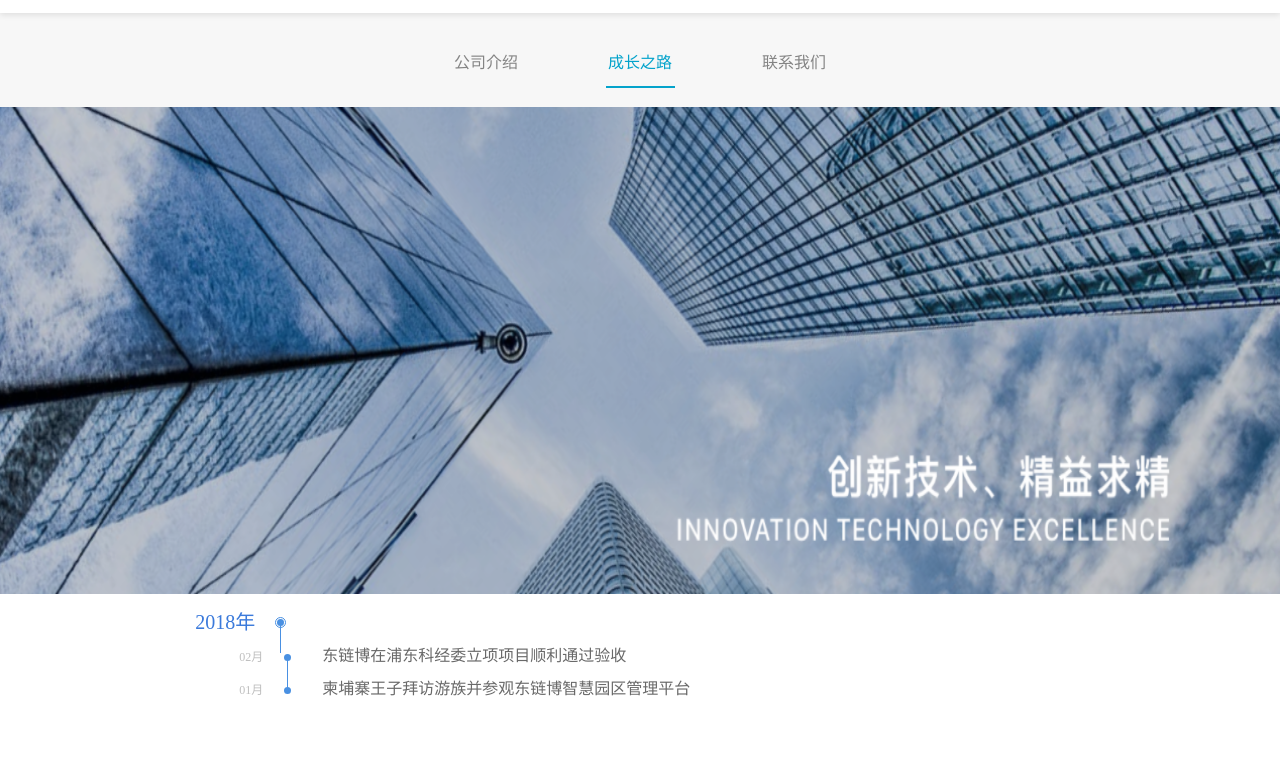
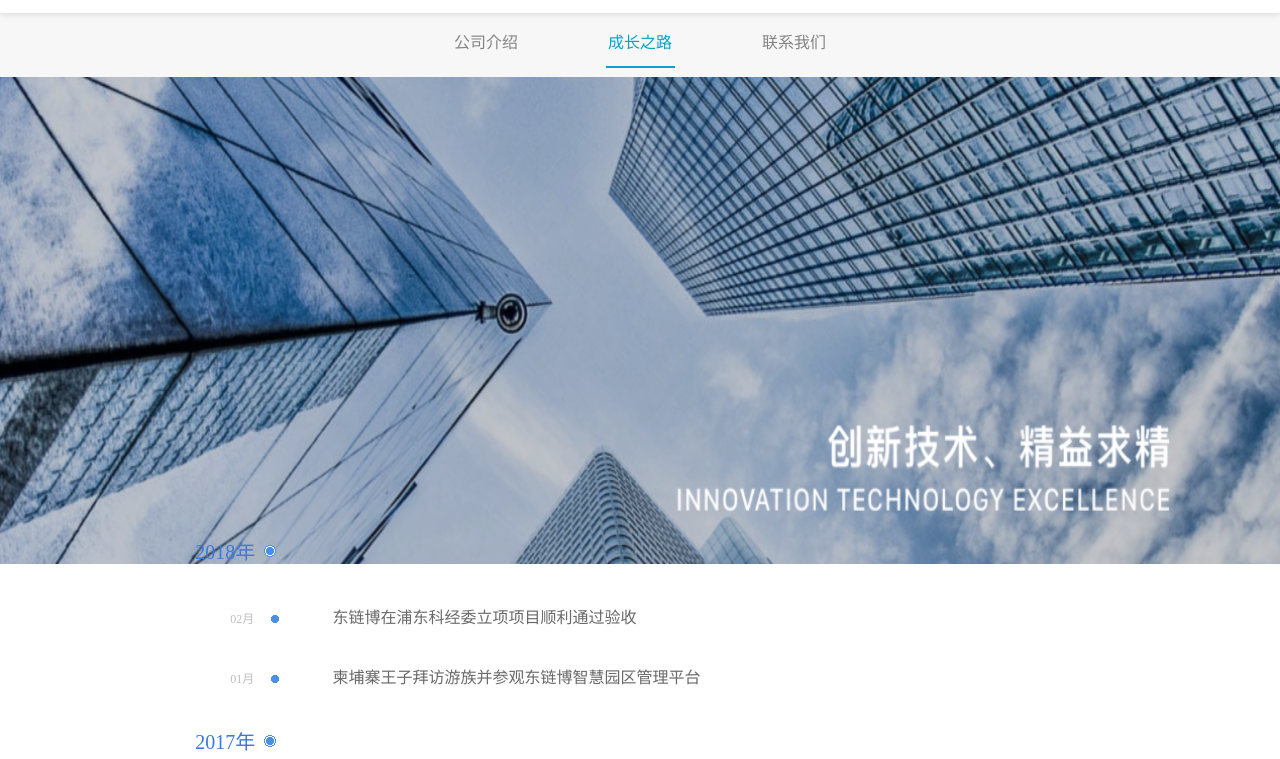
Before and after one commit to zxshhh/dlbpc, a website: page introduce.html in a window 1280 px wide. Both pictures are taken after a click on the item "成长之路". Shown: the part 41-800 px from the top of the page. Drawn offline with Linux system fonts and the light colour scheme.

Commit message:
关于我们样式修改

```diff
--- a/css/intr.css
+++ b/css/intr.css
@@ -42,7 +42,7 @@
   }
   .body-main .ul {
     margin-left: -5px;
-    margin-top: -44px;
+    /* margin-top: -44px; */
   }
   .body-main .ul .flex:last-child .solid div {
     height: 0px;
@@ -62,6 +62,7 @@
     display: flex;
     -ms-flex-align: center;
         align-items: center;
+        height: 60px;
   }
   .body-main .circle {
     width: 11px;
@@ -79,7 +80,7 @@
   .body-main .month {
     font-size: 12px;
     color: #bebebe;
-    width: 33px;
+    /* width: 33px; */
   }
   .body-main .solid {
     position: relative;
@@ -88,16 +89,16 @@
     height: 7px;
     background: #4990E2;
     margin: 1px;
-    border-radius: 8px;
+    border-radius: 14px;
     z-index: -1;
   }
   .body-main .solid div {
     width: 1px;
-    height: 33px;
+    height: 45px;
     position: absolute;
     background: #4990e2;
     left: 50%;
-    margin-left: -1px;
+    margin-left: 0px;
     margin-top: 1px;
   }
   .body-main .flex .text {
@@ -146,7 +147,7 @@
 
   /* ---------------------------------------------------------------- */
    .titles{
-     height:144px;
+     height:114px;
      width:100%;
      text-align: center;
    }
--- a/css/main.css
+++ b/css/main.css
@@ -659,7 +659,7 @@ body {
     font-size: 0.27rem;
     font-family: "Microsoft Himalaya";
     color: #ffffff;
-    margin-left: 51px;
+    margin-left: .55rem;
 }
 
 .header-top .header-top-mens-main .header-top-mens .header-top-right .border-h {
--- a/introduce.html
+++ b/introduce.html
@@ -66,7 +66,7 @@
             font-family: "微软雅黑";
         }
         .case-titles{
-            padding-top: 50px;
+            padding-top: 30px;
         }
         .body-main .flex .textSpan{
             margin-left: 30px;
@@ -168,6 +168,26 @@
             height: 33px;
             background: #4990e2;
         }
+        h6{
+            height: 46px;
+            background-image:
+                radial-gradient(#4990e2 4px, #fff 0, #fff 5px, #4990e2 0, #4990e2 6px, transparent 0),
+                linear-gradient(90deg, transparent 4px, #4990e2 0, #4990e2 5px, transparent 0);
+            background-position: right 0px top 8px, right 6px top 9px;
+            background-size: 14px 14px, 2px 100%;
+            background-repeat: no-repeat;
+            padding-right: 22px;
+        }
+        .month {
+            line-height: 110px;
+            background-image:
+                radial-gradient(#4990e2 4px, #fff 0, #fff 5px, transparent 0),
+                linear-gradient(90deg, transparent 4px, #4990e2 0, #4990e2 5px, transparent 0);
+            background-position: right 0px center, right 6px top;
+            background-size: 14px 14px, 2px 100%;
+            background-repeat: no-repeat;
+            padding-right: 28px;
+        }
     </style>
 </head>
 <body>
@@ -267,26 +287,26 @@
 <div class="body-main body-main-time" style="width: 1015px;">
     <div class="item">
         <div class="year flex">
-            <h6>2018年</h6>
-            <div class="circle">
-                <div class="solid-circle">
+            <h6 class="h6-top">2018年</h6>
+            <!-- <div class="circle"> -->
+                <!-- <div class="solid-circle">
                     <div></div>
-                </div>
-            </div>
+                </div> -->
+            <!-- </div> -->
         </div>
          <ul class="ul">
             <li class="flex">
                 <div class="month">02月</div>
-                <div class="solid">
+                <!-- <div class="solid">
                     <div></div>
-                </div>
+                </div> -->
                 <div class="textSpan">东链博在浦东科经委立项项目顺利通过验收</div>
             </li>
              <li class="flex">
                 <div class="month">01月</div>
-                <div class="solid">
+                <!-- <div class="solid">
                     <div></div>
-                </div>
+                </div> -->
                 <div class="textSpan">柬埔寨王子拜访游族并参观东链博智慧园区管理平台</div>
             </li>
           </ul>
@@ -295,81 +315,81 @@
     <div class="item">
     	<div class="year flex">
             <h6>2017年</h6>
-            <div class="circle">
+            <!-- <div class="circle">
                 <div class="solid-circle">
                     <div></div>
                 </div>
-            </div>
+            </div> -->
         </div>
     	<ul class="ul">
     		<li class="flex">
                 <div class="month">12月</div>
-                <div class="solid">
+                <!-- <div class="solid">
                     <div></div>
-                </div>
+                </div> -->
                 <div class="textSpan">东链博申请了《一种用于对海量数据进行引用图形显示的方法与系统》发明专利</div>
             </li>
             <li class="flex">
                 <div class="month">11月</div>
-                <div class="solid">
+                <!-- <div class="solid">
                     <div></div>
-                </div>
+                </div> -->
                 <div class="textSpan">东链博申请了《一种基于数据图形化处理进行数据服务的方法和系统》发明专利</div>
             </li>
              <li class="flex">
                 <div class="month">10月</div>
-                <div class="solid">
+                <!-- <div class="solid">
                     <div></div>
-                </div>
+                </div> -->
                 <div class="textSpan">东链博数据科技自主研发的三维数据管理平台</div>
             </li>
              <li class="flex">
                 <div class="month">10月</div>
-                <div class="solid">
+                <!-- <div class="solid">
                     <div></div>
-                </div>
+                </div> -->
                 <div class="textSpan">东链博自主研发的BIM应用管理平台V1.0登记了软件著作权</div>
             </li>
              <li class="flex">
                 <div class="month">10月</div>
-                <div class="solid">
+                <!-- <div class="solid">
                     <div></div>
-                </div>
+                </div> -->
                 <div class="textSpan">金领驿站党建数据可视化党建系统1.0正式上线</div>
             </li>
              <li class="flex">
                 <div class="month">09月</div>
-                <div class="solid">
+                <!-- <div class="solid">
                     <div></div>
-                </div>
+                </div> -->
                 <div class="textSpan">中组部部长在上海中心参观我公司开发的党建可视化管理平</div>
             </li>
             <li class="flex">
                 <div class="month">09月</div>
-                <div class="solid">
+                <!-- <div class="solid">
                     <div></div>
-                </div>
+                </div> -->
                 <div class="textSpan">徐汇区副区长谭林带领民政及社区领导参观考察东链博党建平台</div>
             </li>
             <li class="flex">
                 <div class="month">09月</div>
-                <div class="solid">
+                <!-- <div class="solid">
                     <div></div>
-                </div>
+                </div> -->
                 <div class="textSpan">东链博党建平台接待上海市委韩正书记视察</div>
             </li>
             <li class="flex">
                 <div class="month">08月</div>
-                <div class="solid">
+                <!-- <div class="solid">
                     <div></div>
-                </div>
+                </div> -->
                 <div class="textSpan">东链博获得浦东人民政府批复，联合8家单位成立浦东大数据工程中心、浦东BIM+3DGIS公共服务平台</div>
             </li>
             <li class="flex">
                 <div class="month">06月</div>
-                <div class="solid">
+                <!-- <div class="solid">
                     <div></div>
-                </div>
+                </div> -->
                 <div class="textSpan">东链博为世博管委会开发的汇博中心三维可视预定系统接待浦东新区区委书记翁祖</div>
             </li>
     	</ul>
@@ -378,32 +398,32 @@
     <div class="item">
         <div class="year flex">
             <h6>2016年</h6>
-            <div class="circle">
+            <!-- <div class="circle">
                 <div class="solid-circle">
                     <div></div>
                 </div>
-            </div>
+            </div> -->
         </div>
         <ul class="ul">
             <li class="flex">
                 <div class="month">12月</div>
-                <div class="solid">
+                <!-- <div class="solid">
                     <div></div>
-                </div>
+                </div> -->
                 <div class="textSpan">东链博邀请中国工程院院士沈昌祥指导大数据工</div>
             </li>
             <li class="flex">
                 <div class="month">07月</div>
-                <div class="solid">
+                <!-- <div class="solid">
                     <div></div>
-                </div>
+                </div> -->
                 <div class="textSpan">东链博和世博集团联合在浦东科经委立项开发《世博公共地下空间基于BIM的设施运维管理系统》</div>
             </li>
             <li class="flex">
                 <div class="month">04月</div>
-                <div class="solid">
+                <!-- <div class="solid">
                     <div></div>
-                </div>
+                </div> -->
                 <div class="textSpan">上海东链博数据科技有限公司在世博成立，注册资金10000</div>
             </li>
         </ul>
```
